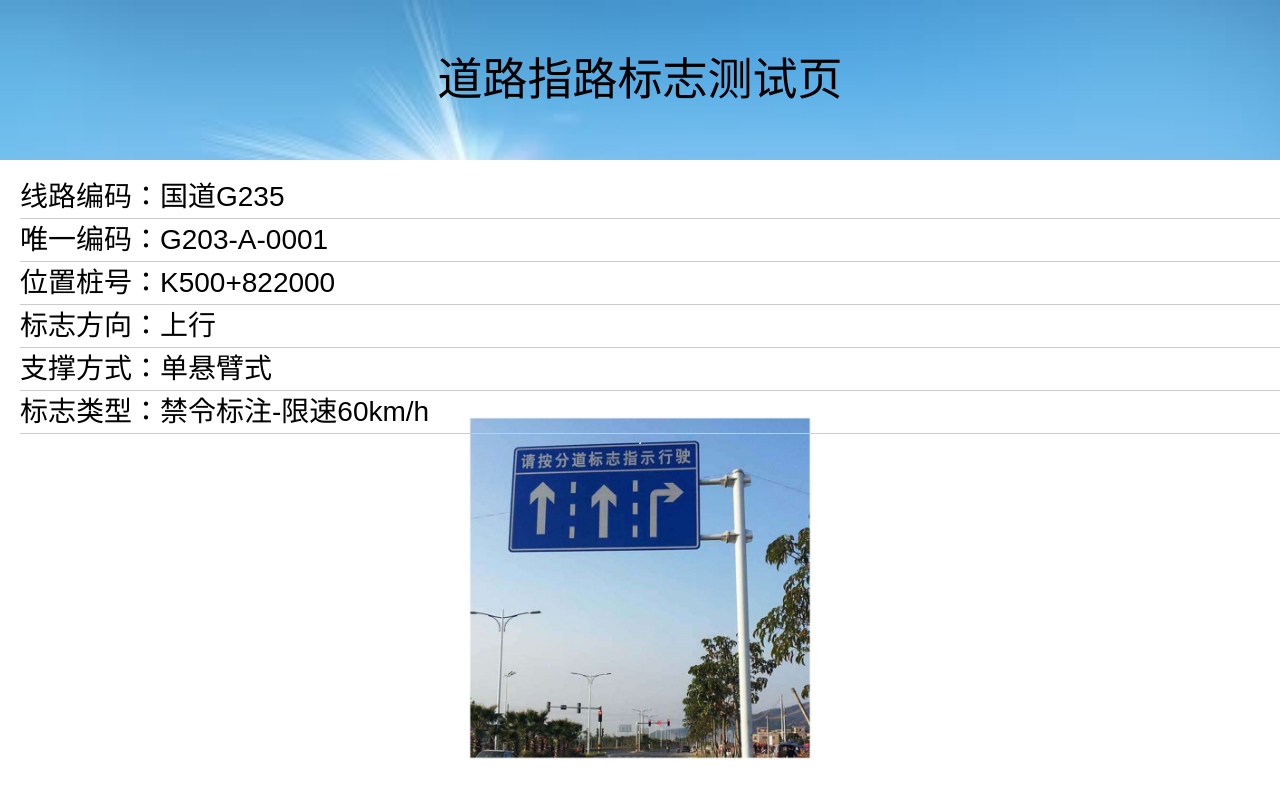
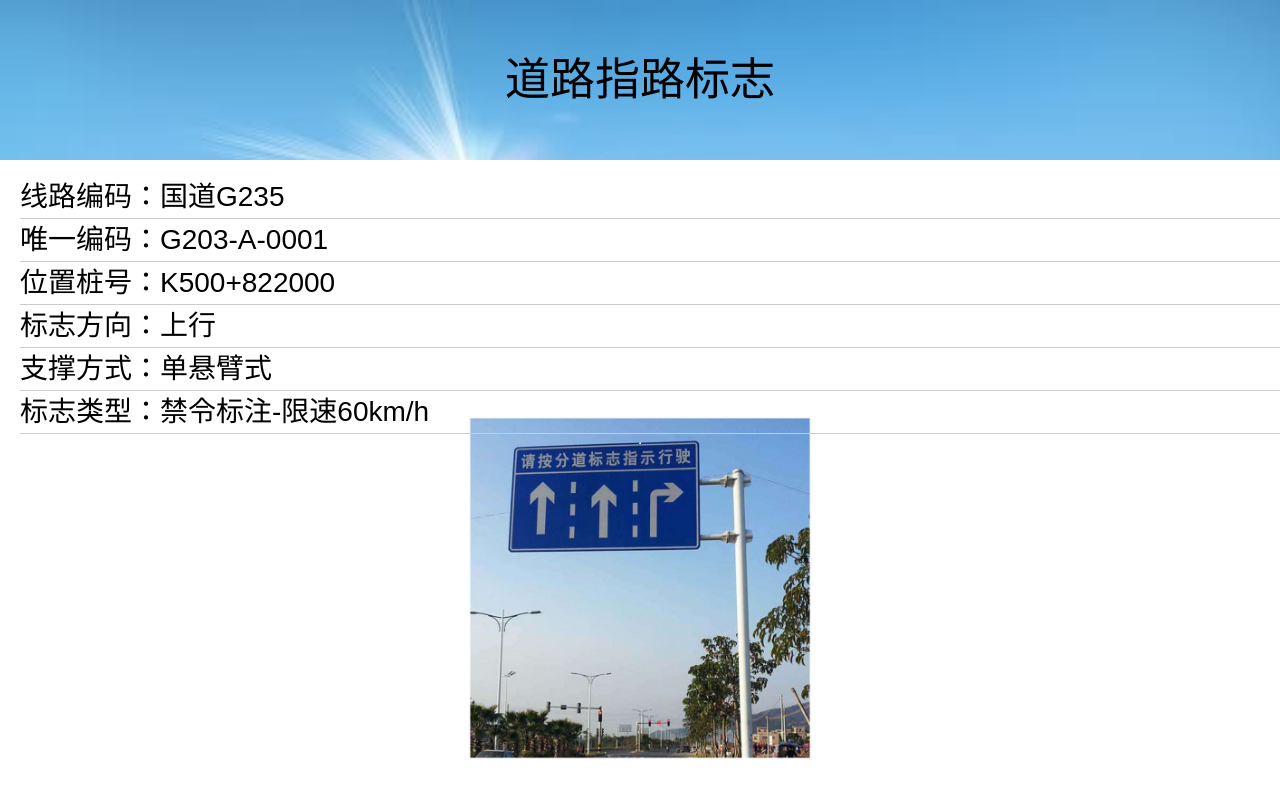
Before and after one commit to jiadongzhen/jiadongzhen.github.io, a plain HTML site: page index.html in a window 1280 px wide. Drawn offline with Linux system fonts and the light colour scheme.

Commit message:
Update index.html

```diff
--- a/index.html
+++ b/index.html
@@ -1,7 +1,7 @@
 <!DOCTYPE html>
 <html>
 <head>
-	<title>二维码测试页</title>
+	<title>自适应屏幕的网页</title>
 	<style>
 		/* 设置全局样式 */
 		body {
@@ -68,7 +68,7 @@
 <body>
 	<!-- 顶部区域 -->
 	<div id="header">
-		道路指路标志测试页
+		道路指路标志
 	</div>
 
 	<!-- 中间区域 -->
```
